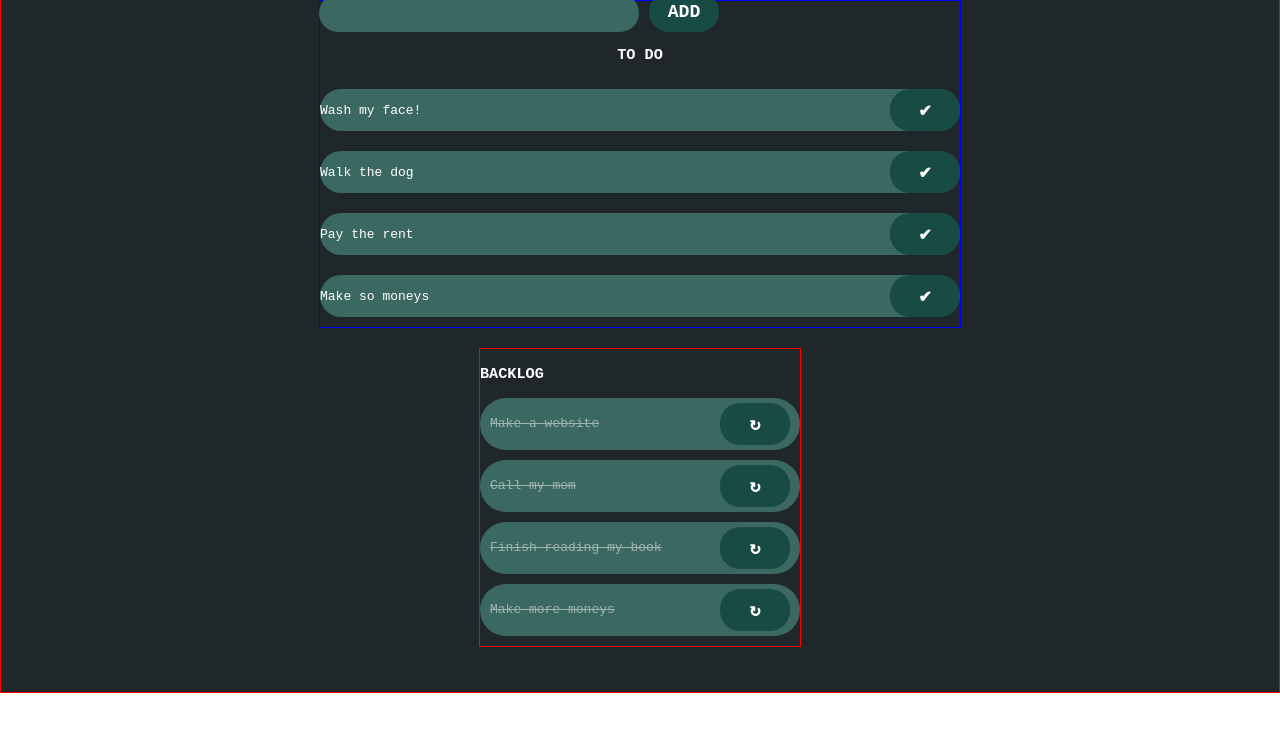
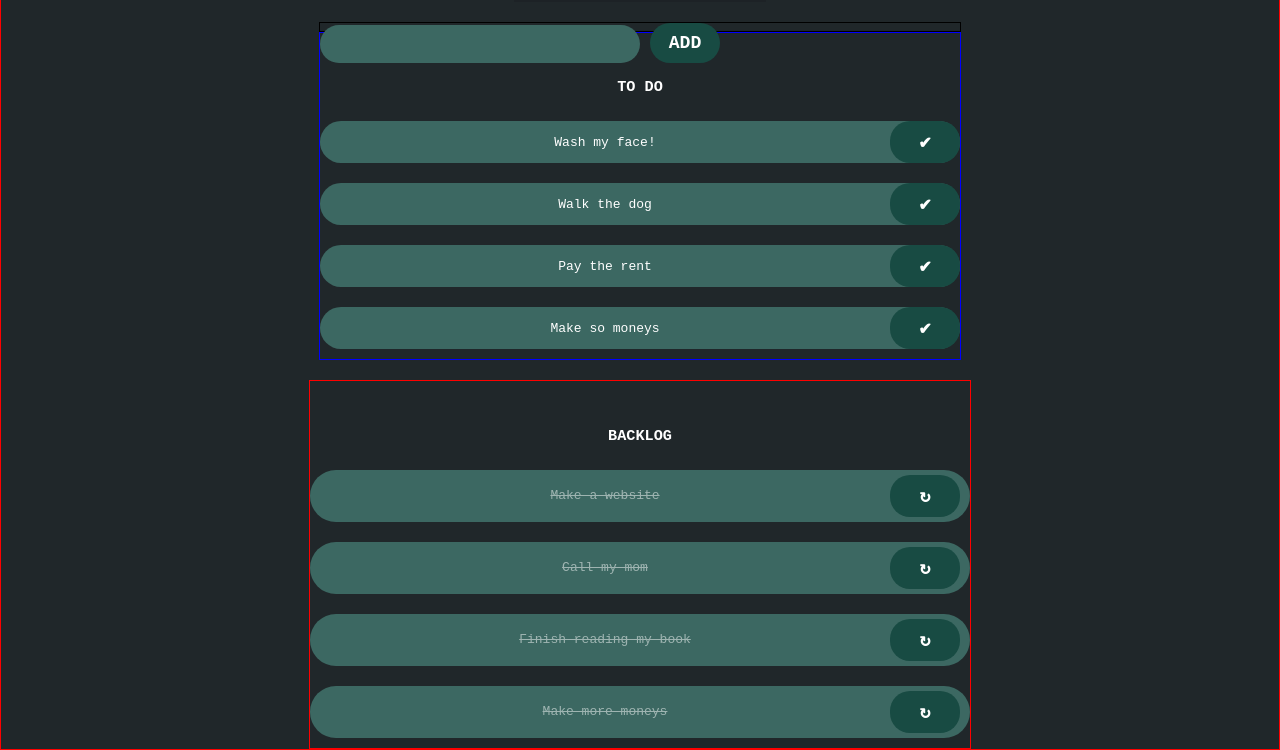
Before and after one commit to unicorn255/todo-app2, a React app: page / in a window 1280 px wide. Shown: the part 109-859 px from the top of the page. Before the commit the page ends 802 px from the top, so only its background shows below. Built offline with nearby package versions, Linux system fonts and the light colour scheme.

```diff
--- a/package.json
+++ b/package.json
@@ -4,6 +4,7 @@
   "private": true,
   "homepage": ".",
   "dependencies": {
+    "express": "^4.17.3",
     "gh-pages": "^3.1.0",
     "next": "^12.1.0",
     "react": "^17.0.2",
--- a/src/components/App.js
+++ b/src/components/App.js
@@ -7,6 +7,7 @@
 import Help from "../views/Help";
 import NotFound from "../views/NotFound";
 import Container from "./Context/Container";
+
 function App() {
   return (
     <Container>
--- a/src/components/ToDoItem.js
+++ b/src/components/ToDoItem.js
@@ -5,6 +5,7 @@
   const {updateItem}=useContext(MyContext)
     return (
       <div className="todo-item">
+        <div className= "textalign"></div>
         <p>{item.text}</p>
         <div className="actions">
           <button
--- a/src/components/ToDoneItem.js
+++ b/src/components/ToDoneItem.js
@@ -5,6 +5,7 @@
  const {updateItem}=  useContext(MyContext)
     return (
       <div className="todones-item">
+        <div className="textalign"></div>
         <p>{item.text}</p>
         <div className="actions">
           <button
--- a/src/css/App.scss
+++ b/src/css/App.scss
@@ -7,15 +7,21 @@
 }
 
 .app {
-  height: 100vh;
+
   border: 1px solid red;
+  padding-top: 30px;
+      display: flex;
+      flex-direction: column;
+      align-items: center;
+      justify-content: center;
   background: $mainBg;
   color: white;
   overflow: scroll;
-display: flex;
-flex-direction: column;
-justify-items: center;
-align-items: center;
+
+  .textalign{
+    text-align: center;
+  }
+
   .btn {
     border: none;
     font-size: 1.4em;
@@ -48,6 +54,7 @@
     padding: 20px 10px;
     .todo-form {
       height: 1vh;
+      border: 1px solid black;
       .input-item {
         input {
           padding: 10px;
@@ -63,6 +70,7 @@
     }
     .todos {
       border: 1px solid blue;
+      text-align: center;
       padding-top: 30px;
       display: flex;
       flex-direction: column;
@@ -71,6 +79,7 @@
 
       .todo-item {
         // padding: 5px 10px;
+        text-align: center;
         background: $inputBg;
         margin: 10px 0;
         border-radius: 50px;
@@ -84,12 +93,18 @@
   .todones-container {
     // padding: 10px;
     border: 1px solid red;
+    text-align: center;
+    padding-top: 30px;
+      display: flex;
+      flex-direction: column;
+      align-items: center;
+      justify-content: center;
     .todones-item {
       padding: 5px 10px;
       background: $inputBg;
       margin: 10px 0;
       border-radius: 50px;
-      width: 300px;
+      width: 50vw;
       display: flex;
       align-items: center;
       justify-content: space-between;
```
Also changed, not shown: src/components/server.js (added, +10 -0 lines), 2 other files.
